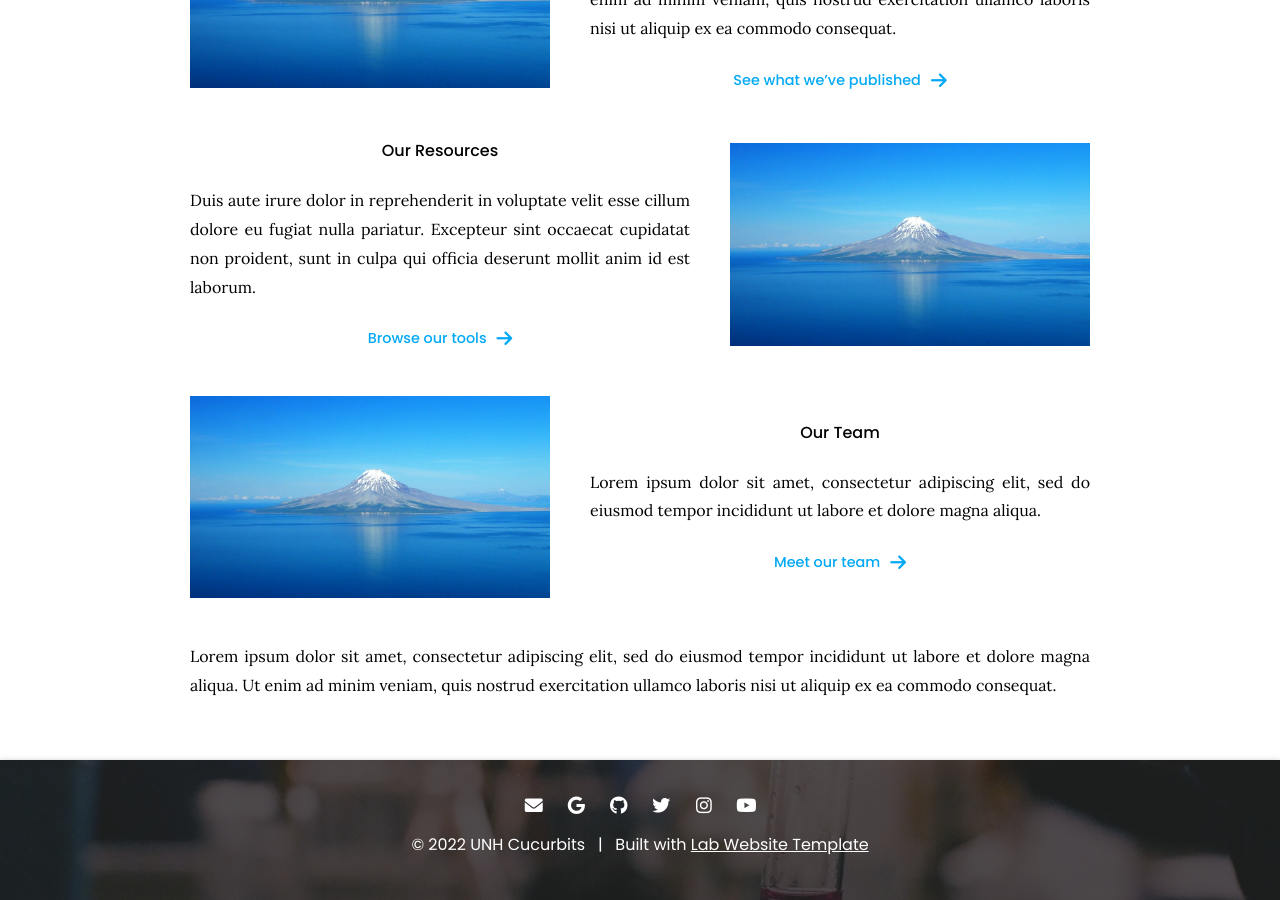
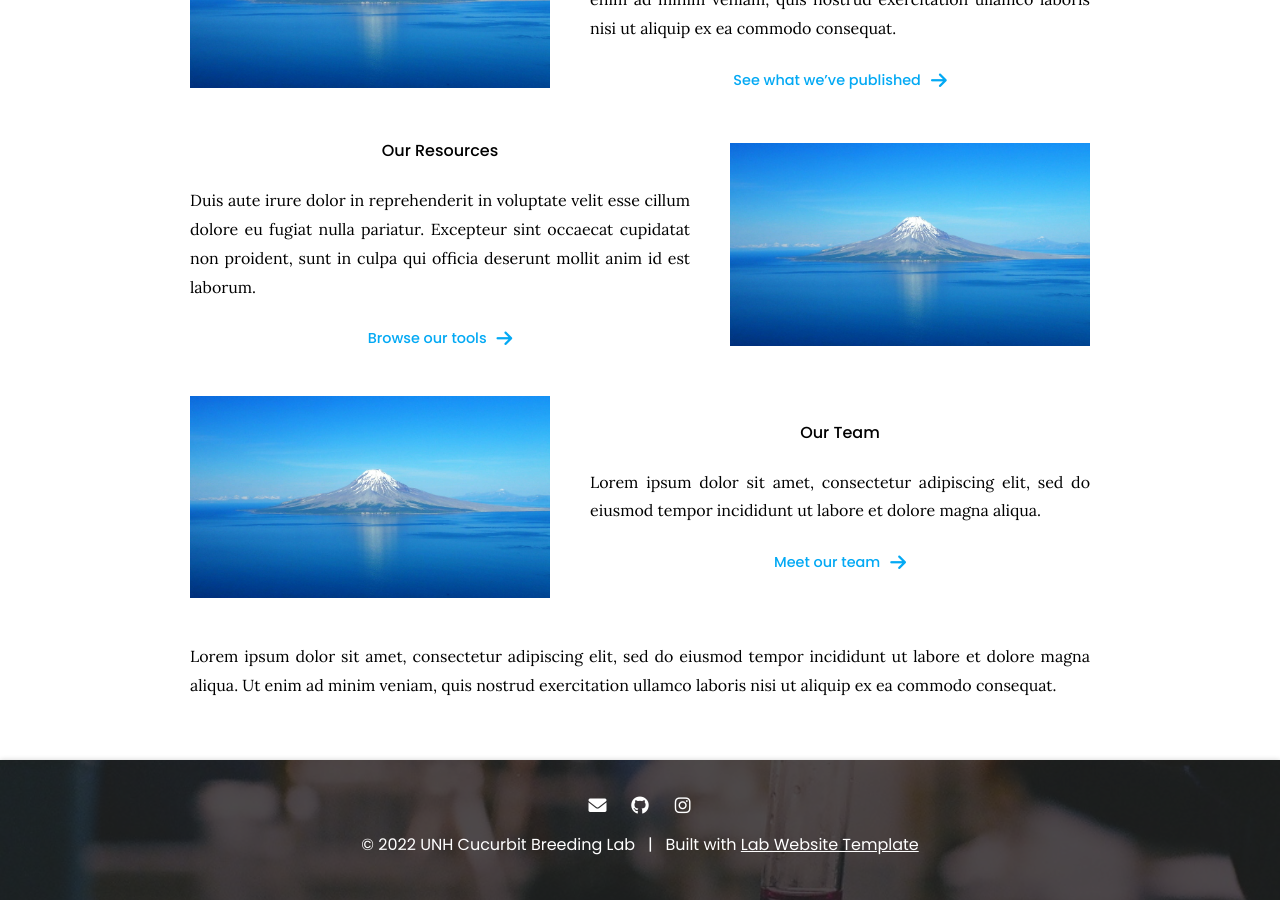
Before and after one commit to UNH-Cucurbits/unhcucurbits-website, a Jekyll site: the page built from index.md, in a window 1280 px wide and 900 px high, scrolled down 973 px. Built offline with Jekyll 4.4.1, drawn with Linux system fonts in a browser that asks for light colours; some of the changed lines change nothing that is shown; some of the changed text lies outside the part shown.

Commit message:
Update _config.yaml

```diff
--- a/_config.yaml
+++ b/_config.yaml
@@ -1,7 +1,7 @@
 ### basic settings
 
 # site properties and page defaults
-title: UNH Cucurbits
+title: UNH Cucurbit Breeding Lab
 description: An easy-to-use, flexible website template for labs, with automatic citations, GitHub tag imports, pre-built components, and more.
 logo: images/logo.svg
 header: images/background.jpg
@@ -10,12 +10,9 @@ baseurl: /unhcucurbits-website
 
 # site social media and other links
 links:
-  email: jane.smith@your-lab.com
-  google-scholar: Jane Smith
+  email: christopher.hernandez@unh.edu
   github: your-lab
-  twitter: YourLabHandle
   instagram: YourLabHandle
-  youtube: YourLabChannel
 
 ### advanced settings
 
```
